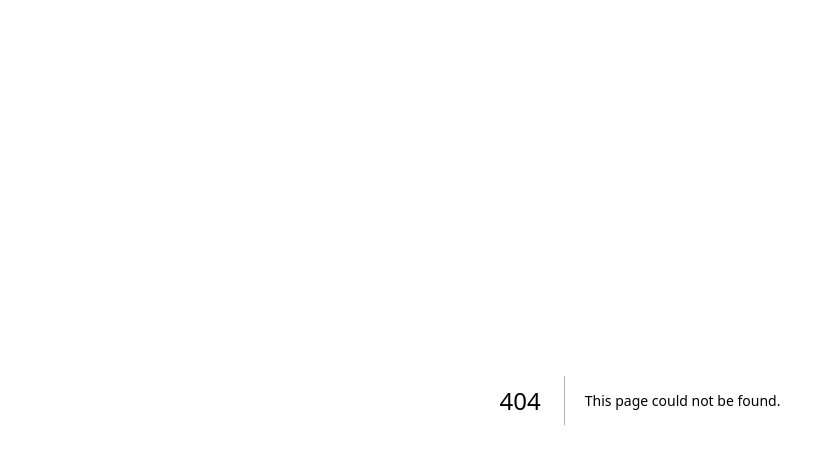
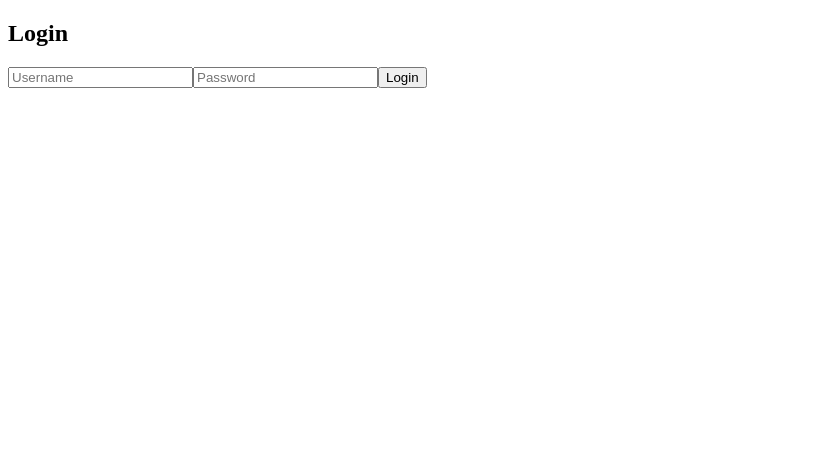
Before and after one commit to fazin-ahamed/DARC, a Next.js app in the folder frontend/: page /login in a window 1280 px wide. Before the commit this address had no page. Shown: the top 464 px of the page, without its empty margins (0-835 px from the left). Built offline with nearby package versions, Linux system fonts and the light colour scheme.

Commit message:
Create login.js

```diff
--- /dev/null
+++ b/frontend/pages/login.js
@@ -0,0 +1,44 @@
+import { useState } from 'react'
+import axios from 'axios'
+
+export default function Login() {
+  const [username, setUsername] = useState('')
+  const [password, setPassword] = useState('')
+  const [error, setError] = useState('')
+
+  const handleLogin = async (e) => {
+    e.preventDefault()
+    try {
+      const response = await axios.post(`${process.env.NEXT_PUBLIC_AUTH_ENDPOINT}/login`, {
+        username,
+        password,
+      })
+      localStorage.setItem('token', response.data.access_token)
+      window.location.href = '/'
+    } catch (err) {
+      setError('Login failed. Please check your credentials.')
+    }
+  }
+
+  return (
+    <div>
+      <h2>Login</h2>
+      <form onSubmit={handleLogin}>
+        <input
+          type="text"
+          placeholder="Username"
+          value={username}
+          onChange={(e) => setUsername(e.target.value)}
+        />
+        <input
+          type="password"
+          placeholder="Password"
+          value={password}
+          onChange={(e) => setPassword(e.target.value)}
+        />
+        <button type="submit">Login</button>
+        {error && <p>{error}</p>}
+      </form>
+    </div>
+  )
+}
```
